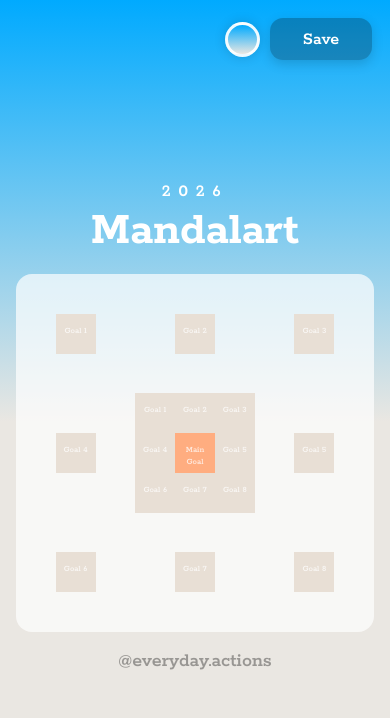
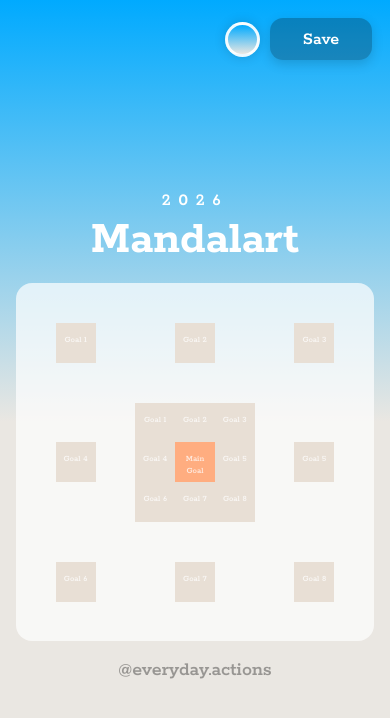
Before and after one commit to borario/colormandalart, a website: page outputs/index.html in a window 390 px wide. Drawn offline with Linux system fonts and the light colour scheme; a web font is replaced by a local one.

Commit message:
Update mobile layout

```diff
--- a/outputs/index.html
+++ b/outputs/index.html
@@ -621,8 +621,29 @@
         display: flex;
         flex-direction: column;
         align-items: center;
-        justify-content: center;
-        padding: 69px 16px 60px;
+        justify-content: flex-start;
+        padding: 24px 16px 18px;
+      }
+
+      .app::before,
+      .app::after {
+        content: "";
+        display: block;
+        min-height: 0;
+      }
+
+      .app::before {
+        flex: 1.15 1 0;
+      }
+
+      .app::after {
+        flex: 1 1 0;
+      }
+
+      .hero,
+      .workspace,
+      .wordmark {
+        flex: 0 0 auto;
       }
 
       .hero {
@@ -779,9 +800,8 @@
 
     @media (max-width: 820px) and (max-height: 760px) {
       .app {
-        justify-content: flex-start;
-        padding-top: 58px;
-        padding-bottom: 50px;
+        padding-top: 18px;
+        padding-bottom: 14px;
       }
 
       .hero {
@@ -1303,10 +1323,6 @@
       cell.addEventListener("focus", () => {
         if (cell.disabled || cell.readOnly || cell.classList.contains("is-filled")) return;
         cell.classList.add("is-hovering");
-        if (window.innerWidth <= 820) {
-          const section = cell.parentElement;
-          window.setTimeout(() => section.scrollIntoView({ block: "center", inline: "center", behavior: "auto" }), 260);
-        }
       });
       cell.addEventListener("blur", () => {
         cell.classList.remove("is-hovering");
```
